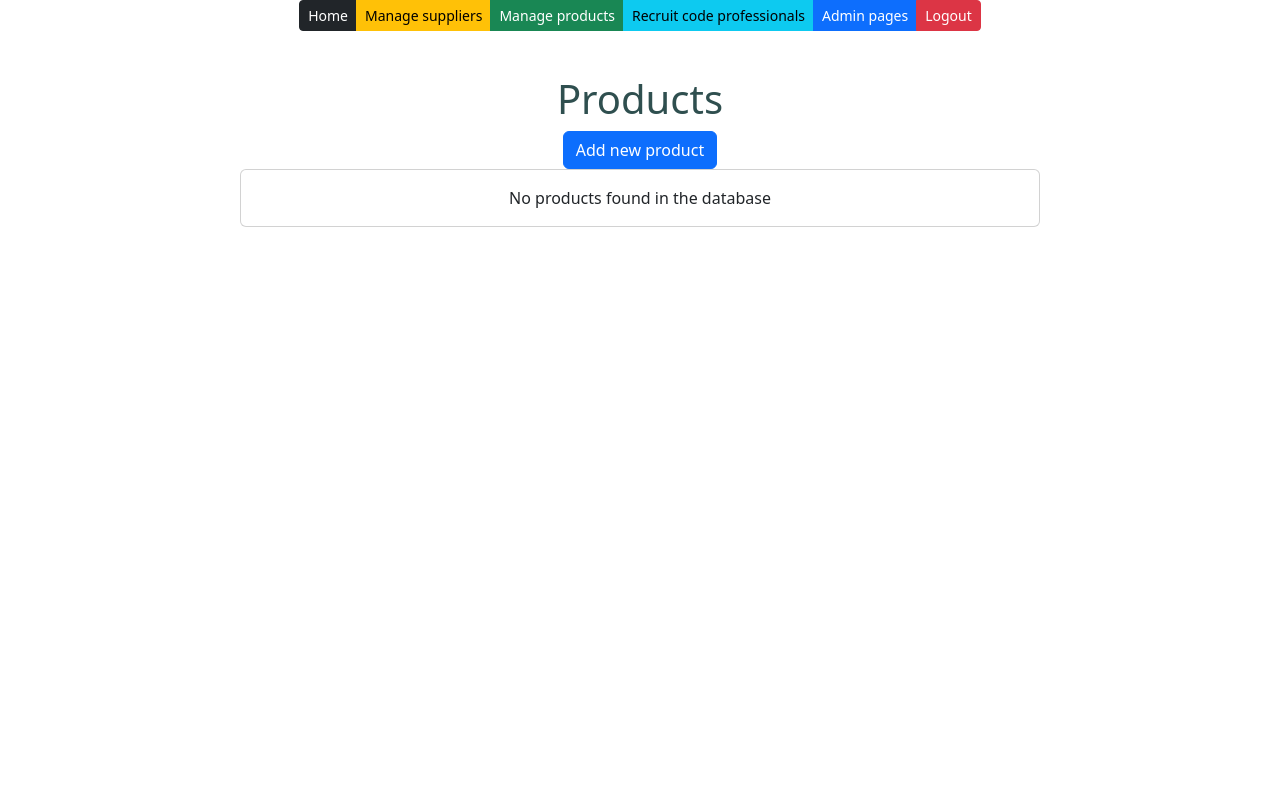
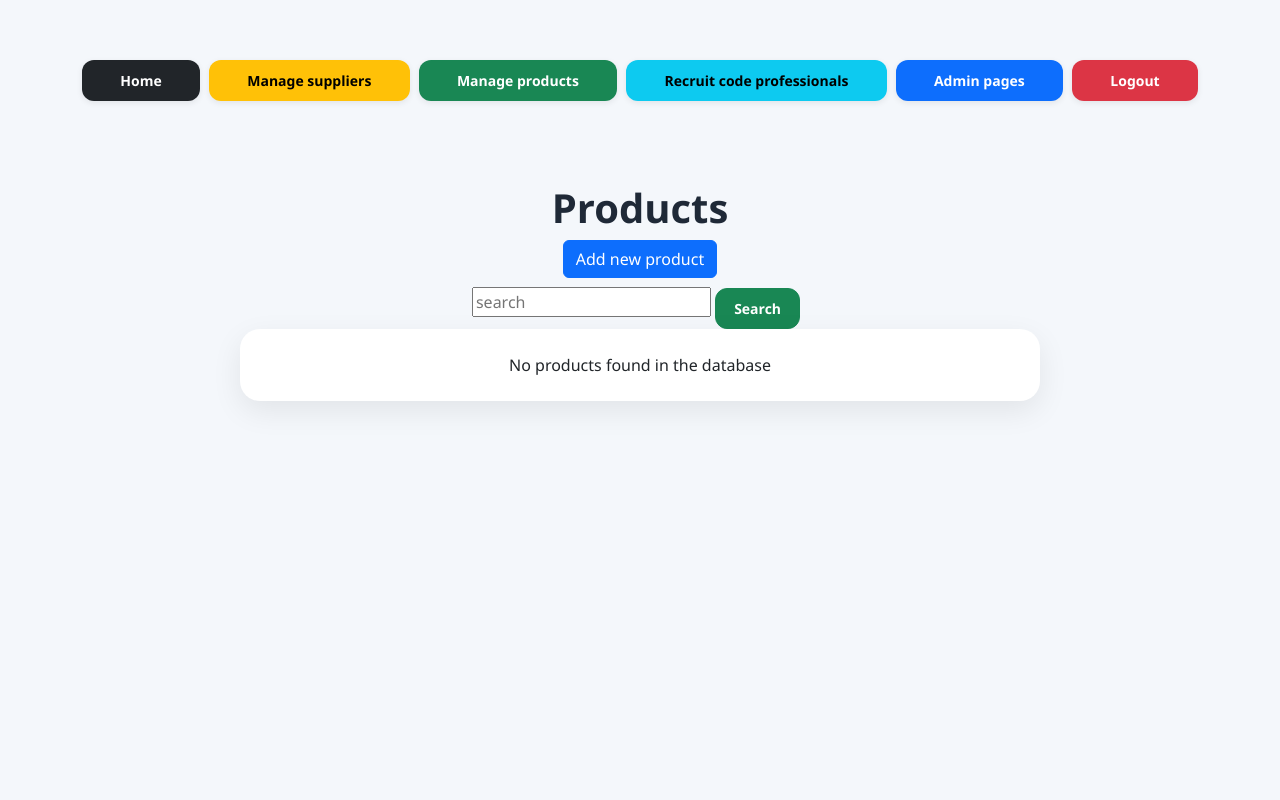
Before and after one commit to Jannaes/Django-Suppliers, a Django app: page /products-by-supplier/1/ in a window 1280 px wide. Run offline with Django 5.2, Linux system fonts and the light colour scheme; data that the repository does not hold is empty; some libraries are stand-ins or nearby versions.

Commit message:
Muutama css-parannus

```diff
--- a/app/static/style.css
+++ b/app/static/style.css
@@ -1,5 +1,292 @@
-h1 {
-    text-align: center;
+/* =========================
+   GLOBAL STYLES
+========================= */
+
+body {
+    background: #f4f7fb;
+    font-family: 'Segoe UI', Tahoma, Geneva, Verdana, sans-serif;
+    color: #2d3748;
+    min-height: 100vh;
+}
+
+.container {
+    padding-top: 40px;
+    padding-bottom: 40px;
+}
+
+h1,
+h2,
+h3,
+h4,
+h5 {
+    font-weight: 700;
+    color: #1f2937;
+}
+
+/* =========================
+   NAVIGATION BUTTONS
+========================= */
+
+.btn-group {
     margin-top: 20px;
-    color: darkslategrey;
+    margin-bottom: 35px;
+    display: flex;
+    flex-wrap: wrap;
+    gap: 10px;
+    justify-content: center;
 }
+
+.btn-group .btn {
+    border-radius: 12px !important;
+    padding: 10px 18px;
+    font-weight: 600;
+    transition: all 0.2s ease;
+    border: none;
+    box-shadow: 0 2px 6px rgba(0, 0, 0, 0.08);
+}
+
+.btn-group .btn:hover {
+    transform: translateY(-2px);
+    box-shadow: 0 5px 12px rgba(0, 0, 0, 0.15);
+}
+
+/* =========================
+   CARDS
+========================= */
+
+.card {
+    border: none;
+    border-radius: 20px;
+    background: white;
+    box-shadow: 0 10px 30px rgba(0, 0, 0, 0.08);
+    overflow: hidden;
+}
+
+.card-header {
+    background: white;
+    border-bottom: 1px solid #e5e7eb;
+    padding: 24px;
+}
+
+.card-body {
+    padding: 24px;
+}
+
+/* =========================
+   FORMS
+========================= */
+
+.form-group {
+    margin-bottom: 18px;
+    text-align: left;
+}
+
+.form-group label {
+    font-weight: 600;
+    margin-bottom: 6px;
+    display: block;
+    color: #374151;
+}
+
+.form-group input,
+.form-group select,
+.form-group textarea {
+    width: 100%;
+    padding: 10px 14px;
+    border: 1px solid #d1d5db;
+    border-radius: 12px;
+    font-size: 15px;
+    transition: border-color 0.2s ease, box-shadow 0.2s ease;
+}
+
+.form-group input:focus,
+.form-group select:focus,
+.form-group textarea:focus {
+    outline: none;
+    border-color: #2563eb;
+    box-shadow: 0 0 0 3px rgba(37, 99, 235, 0.15);
+}
+
+input[type="submit"],
+input[type="button"] {
+    margin-top: 10px;
+    margin-right: 8px;
+    border-radius: 12px !important;
+    padding: 9px 18px;
+    font-weight: 600;
+}
+
+/* =========================
+   ADD / EDIT FORMS
+========================= */
+
+.form-card {
+    max-width: 850px;
+    margin: 30px auto;
+    padding: 30px;
+}
+
+.form-grid {
+    display: grid;
+    grid-template-columns: 1fr 1fr;
+    gap: 20px;
+}
+
+.form-grid .full-width {
+    grid-column: span 2;
+}
+
+.form-group select {
+    width: 100%;
+    padding: 10px 14px;
+    border: 1px solid #d1d5db;
+    border-radius: 12px;
+    font-size: 15px;
+    background: white;
+    height: 44px;
+}
+
+.form-actions {
+    margin-top: 25px;
+    display: flex;
+    gap: 10px;
+    justify-content: flex-end;
+}
+
+@media (max-width: 768px) {
+    .form-grid {
+        grid-template-columns: 1fr;
+    }
+
+    .form-grid .full-width {
+        grid-column: span 1;
+    }
+}
+
+/* =========================
+   TABLES
+========================= */
+
+table {
+    width: 100%;
+    border-collapse: collapse;
+    margin-top: 20px;
+    background: white;
+    border-radius: 18px;
+    overflow: hidden;
+    box-shadow: 0 6px 18px rgba(0, 0, 0, 0.06);
+}
+
+th {
+    background: #1f2937;
+    color: white;
+    padding: 14px;
+    text-align: left;
+    font-size: 14px;
+    letter-spacing: 0.5px;
+}
+
+td {
+    padding: 14px;
+    border-bottom: 1px solid #e5e7eb;
+    font-size: 14px;
+}
+
+tr:hover {
+    background: #f9fafb;
+}
+
+/* =========================
+   SEARCH BAR
+========================= */
+
+.search-form {
+    margin-bottom: 20px;
+    display: flex;
+    gap: 10px;
+    justify-content: center;
+    flex-wrap: wrap;
+}
+
+.search-form input {
+    max-width: 300px;
+}
+
+/* =========================
+   ALERT / ERROR MESSAGE
+========================= */
+
+.error-box {
+    background: #fee2e2;
+    color: #991b1b;
+    padding: 16px;
+    border-radius: 12px;
+    font-weight: 600;
+    margin-top: 15px;
+}
+
+.success-box {
+    background: #dcfce7;
+    color: #166534;
+    padding: 16px;
+    border-radius: 12px;
+    font-weight: 600;
+    margin-top: 15px;
+}
+
+/* =========================
+   LOGIN PAGE
+========================= */
+
+.login-wrapper {
+    display: flex;
+    justify-content: center;
+    align-items: center;
+    min-height: 70vh;
+}
+
+.login-wrapper .card {
+    width: 100%;
+    max-width: 420px;
+}
+
+/* =========================
+   LINKS
+========================= */
+
+a {
+    text-decoration: none;
+}
+
+a:hover {
+    text-decoration: none;
+}
+
+/* =========================
+   RESPONSIVE
+========================= */
+
+@media (max-width: 768px) {
+
+    .btn-group {
+        flex-direction: column;
+        align-items: stretch;
+    }
+
+    .btn-group .btn {
+        width: 100%;
+    }
+
+    table {
+        font-size: 13px;
+    }
+
+    th,
+    td {
+        padding: 10px;
+    }
+
+    .card {
+        margin: 10px;
+    }
+}
--- a/app/templates/productlist.html
+++ b/app/templates/productlist.html
@@ -10,6 +10,13 @@
 <h1>Products</h1>
 
 <a onclick="showaddform()" class="btn btn-primary">Add new product</a>
+
+    <form method="post" action="/search-products/">
+            {%csrf_token %}
+            <input class="card-text" class="card-text" type="text" placeholder="search" name="search">
+
+            <input type="submit" value="Search" class="btn btn-success btn-sm" name="">
+    </form>
 
 {% for p in products %}
 
@@ -44,31 +51,51 @@
 <script>
 
     let y = `
-    <h2 style="color: darkorange;">Please fill in form</h2>
+    <h2 style="color: lightblue;">Please fill in form</h2>
 
-    <div class="card" style="width: 20rem;">
+
+    <div class="card form-card">
+
+        <div class="card-header">
+            <h4>Add Product</h4>
+        </div>
+
         <div class="card-body">
+
             <form method="post" action="/add-product/">
 
-                {%csrf_token %}
-                <input class="card-text" class="card-text" type="text" placeholder="product name" name="productname">
-                <input class="card-text" type="text" placeholder="package size" name="packagesize">
-                <input class="card-text" type="number" step="0.01" placeholder="unitprice" name="unitprice">
-                <input class="card-text" type="text" placeholder="units in stock or 0" name="unitsinstock">
-                <br />
-                <label for="supplier">Supplier</label>
-                <select id="supplier" name="supplier">
-                {% for s in suppliers %}
-                  <option value="{{s.id}}">{{s.companyname}}</option>
-                  {% endfor %}
-                </select>
+                {% csrf_token %}
+                <div class="form-grid">
 
-                <br/>
-                <input type="submit" value="Confirm" class="btn btn-success btn-sm" name="">
-                <input type="submit" id="hide-btn" class="btn btn-secondary btn-sm" onclick="hideaddform()" value="Cancel" name="">
+                    <div class="form-group">
+                        <label>Product name</label><input type="text" name="productname">
+                    </div>
+                    <div class="form-group"> <label>Package size</label><input type="text" name="packagesize">
+                    </div>
+                    <div class="form-group"><label>Unit price</label><input type="number" step="0.01" name="unitprice">
+                    </div>
+                    <div class="form-group"><label>Units in stock</label><input type="number" name="unitsinstock">
+                    </div>
+                    <div class="form-group full-width"> <label>Supplier</label>
+                        <select name="supplier">
+                            {% for supplier in suppliers %}
+                                <option value="{{ supplier.id }}">
+                                    {{ supplier.companyname }}
+                                </option>
+                            {% endfor %}
+                        </select>
+                    </div>
+                </div>
+
+                <div>
+                    <input type="submit" value="Save" class="btn btn-success">
+                    <input type="submit" id="hide-btn" class="btn btn-secondary btn-sm" onclick="hideaddform()" value="Cancel" name="">
+                </div>
             </form>
         </div>
-    </div>`
+    </div>
+
+    `
 
     function showaddform() {
         document.getElementById("add-div").innerHTML = y
--- a/app/urls.py
+++ b/app/urls.py
@@ -19,7 +19,7 @@ from django.urls import path
 
 from .views import edit_product_get, edit_product_post, edit_supplier_get, edit_supplier_post, \
     landingview, login_action, loginview, logout_action, \
-    productlistview, products_filtered, search_suppliers, supplierlistview, addsupplier, addproduct, \
+    productlistview, products_filtered, search_products, search_suppliers, supplierlistview, addsupplier, addproduct, \
     confirmdeleteproduct, deleteproduct, confirmdeletesupplier, deletesupplier
 
 urlpatterns = [
@@ -36,6 +36,7 @@ urlpatterns = [
 
     # ------------- Products URLs--------------
     path('products/', productlistview),
+    path('search-products/', search_products),
     path('add-product/', addproduct),
     path('confirm-delete-product/<int:id>/', confirmdeleteproduct),
     path('delete-product/<int:id>/', deleteproduct),
--- a/app/views.py
+++ b/app/views.py
@@ -78,7 +78,6 @@ def deleteproduct(request, id):
     return redirect(productlistview)
 
 
- # ----------------Edit product-----------------
 # ----------------Edit product-----------------
 def edit_product_get(request, id):
     product = Product.objects.get(id = id)
@@ -100,6 +99,12 @@ def products_filtered(request, id):
     filteredproducts = productlist.filter(supplier = id)
     context = {'products': filteredproducts}
     return render (request,"productlist.html",context)
+
+def search_products(request):
+    search = request.POST.get('search')
+    filtered = Product.objects.filter(productname__icontains=search)
+    context = {'products': filtered}
+    return render(request, 'productlist.html', context)
 
 
 # ----------------Supplier views-----------------
```
Also changed, not shown: app/templates/supplierlist.html (+26 -11 lines).
